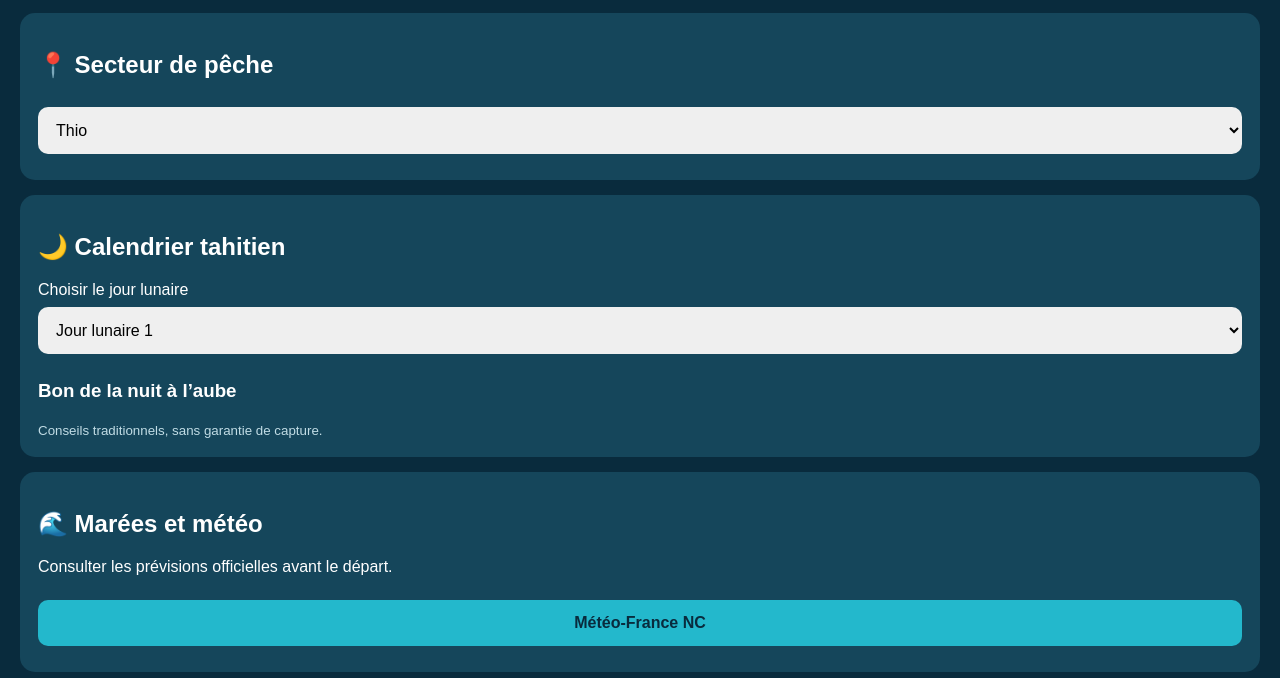
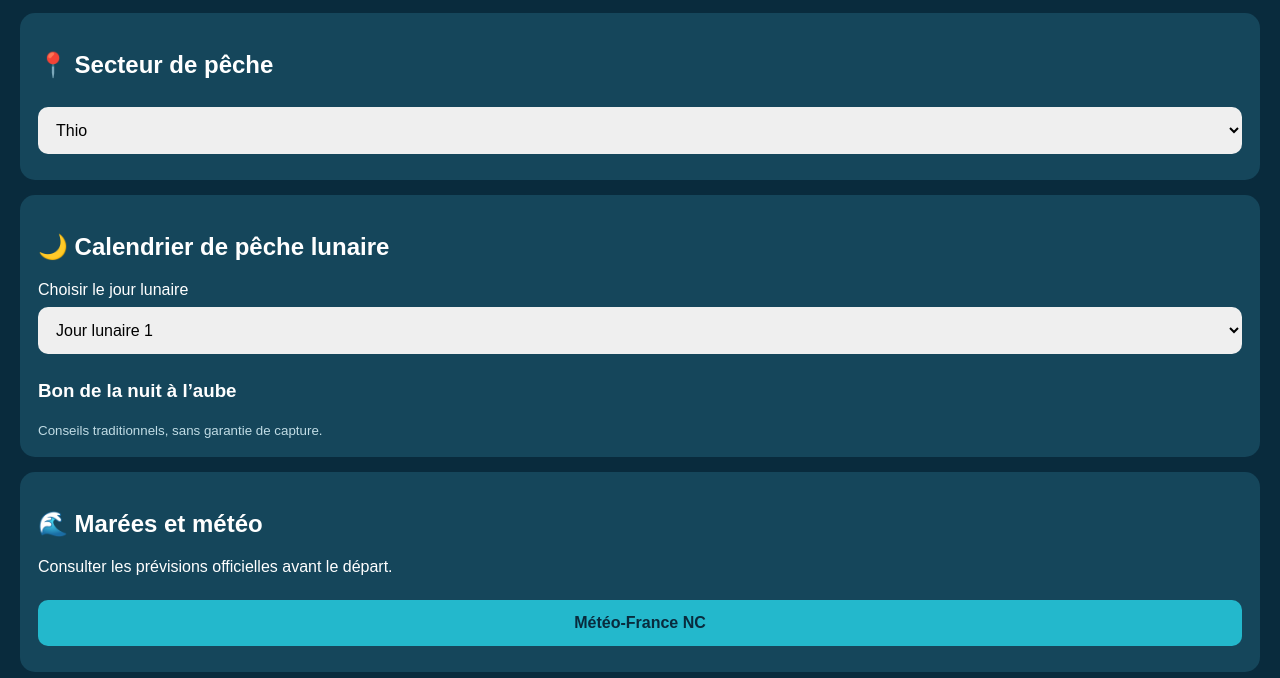
Before and after one commit to rmoindou-source/P-che_NC, a plain HTML site: page index.html in a window 1280 px wide. Shown: the part 122-800 px from the top of the page. Drawn offline with Linux system fonts and the light colour scheme.

Commit message:
Update index.html

```diff
--- a/index.html
+++ b/index.html
@@ -38,7 +38,7 @@ small{color:#c1dce5}
 </select>
 </section>
 <section>
-<h2>🌙 Calendrier tahitien</h2>
+<h2>🌙 Calendrier de pêche lunaire</h2>
 <label>Choisir le jour lunaire</label>
 <select id="jour" onchange="conseil()"></select>
 <h3 id="resultat"></h3>
```
